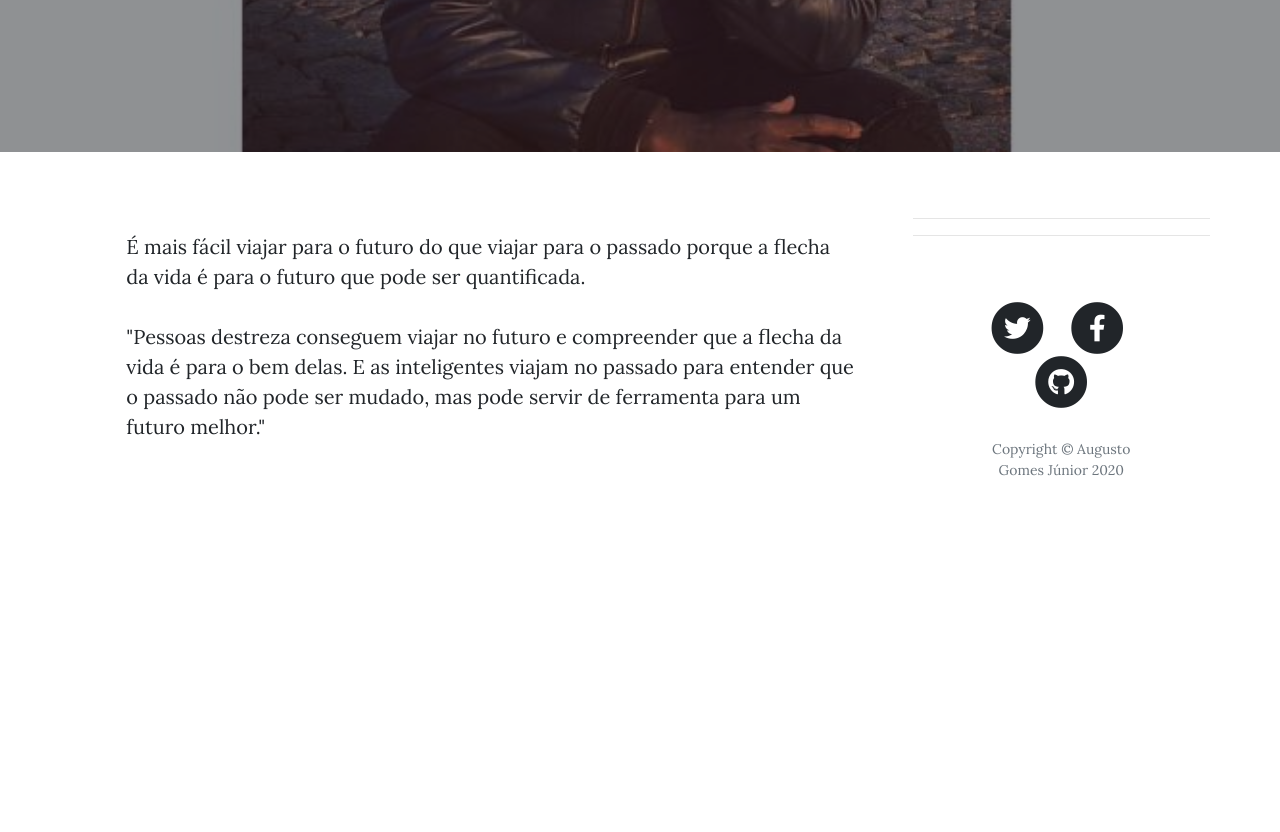
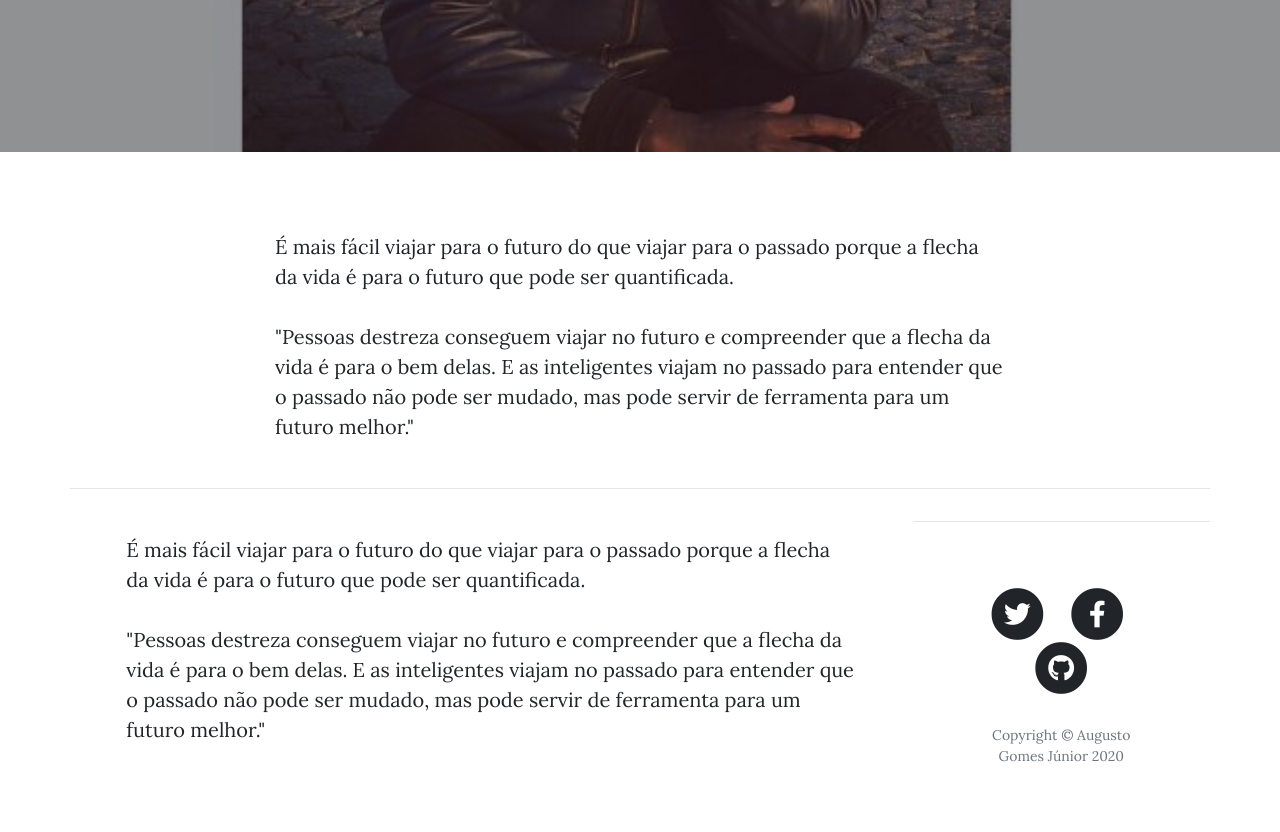
Before and after one commit to augoju/DjemberemIoT, a website: page about.html in a window 1280 px wide. Shown: the part 476-1308 px from the top of the page. Before the commit the page ends 1022 px from the top, so only its background shows below. Drawn offline with nearby package versions, Linux system fonts and the light colour scheme.

Commit message:
Update about.html

```diff
--- a/about.html
+++ b/about.html
@@ -83,6 +83,19 @@
 
     <hr>
 
+    <div class="container">
+      <div class="row">
+        <div class="col-lg-8 col-md-10 mx-auto">
+          <p>
+            É mais fácil viajar para o futuro do que viajar para o passado porque a flecha da vida é para o futuro que pode ser quantificada.
+          </p>
+
+          <p>
+            "Pessoas destreza conseguem viajar no futuro e compreender que a flecha da vida é para o bem delas. E as inteligentes  viajam no passado para entender que o passado não pode ser mudado, mas pode servir de ferramenta para um futuro melhor."
+          </p>
+        </div>
+      <div>
+
     <!--div class="row">
       <div class="col-lg-8 col-md-10 mx-auto">
         <p>
```
